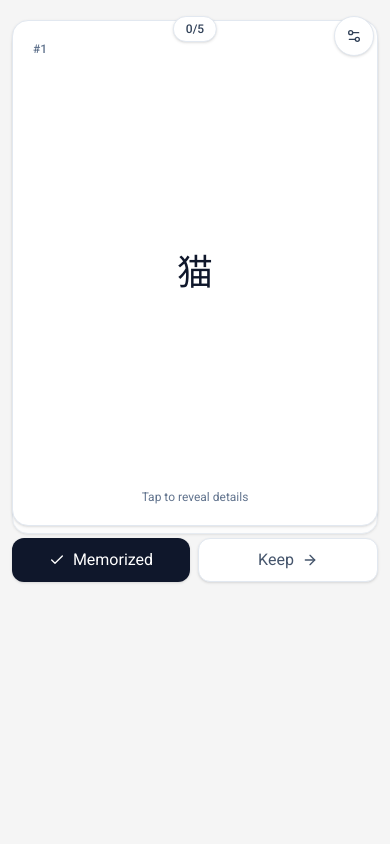
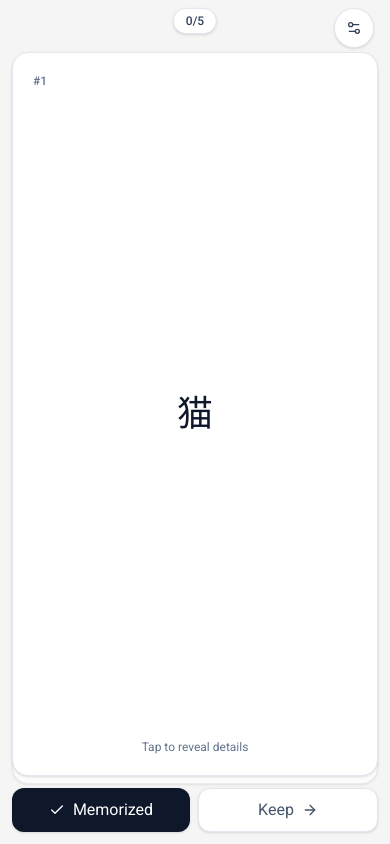
Before and after one commit to favrei/meet_vocab, a React (Vite) app: page / in a window 390 px wide. Both pictures are taken after a click on the button "Try with sample deck". Built offline with nearby package versions, Linux system fonts and the light colour scheme.

Commit message:
Fix mobile deck to fill viewport without scroll

```diff
--- a/src/components/SwipeDeck.tsx
+++ b/src/components/SwipeDeck.tsx
@@ -74,8 +74,8 @@ export default function SwipeDeck({
   }
 
   return (
-    <div className="mx-auto w-full max-w-[30rem]">
-      <div className="relative isolate h-[min(60svh,32rem)] min-h-[22rem] sm:h-[min(72vh,40rem)] sm:min-h-[30rem]">
+    <div className="mx-auto h-full w-full max-w-[30rem] sm:h-auto">
+      <div className="relative isolate h-full min-h-0 sm:h-[min(72vh,40rem)] sm:min-h-[30rem]">
         {backdropCard ? (
           <motion.div
             key={backdropCard.id}
--- a/src/screens/DeckScreen.tsx
+++ b/src/screens/DeckScreen.tsx
@@ -84,8 +84,8 @@ export default function DeckScreen({ cards, onImportNewDeck }: DeckScreenProps)
   }
 
   return (
-    <main className="mx-auto flex min-h-[100svh] w-full max-w-5xl items-start justify-center px-3 py-4 sm:min-h-screen sm:items-center sm:px-6 sm:py-6">
-      <section className="relative w-full pt-1">
+    <main className="mx-auto flex h-[100dvh] w-full max-w-5xl items-stretch justify-center overflow-hidden px-3 [padding-bottom:calc(env(safe-area-inset-bottom)+0.5rem)] [padding-top:calc(env(safe-area-inset-top)+0.5rem)] sm:h-auto sm:min-h-screen sm:items-center sm:px-6 sm:py-6">
+      <section className="relative flex w-full flex-1 flex-col pt-11 sm:flex-none sm:pt-1">
         <div className="pointer-events-none absolute left-1/2 top-0 z-20 -translate-x-1/2 rounded-full border border-slate-200 bg-white px-3 py-1 text-xs font-medium text-slate-700 shadow-sm">
           {memorizedCount}/{cards.length}
         </div>
@@ -99,7 +99,8 @@ export default function DeckScreen({ cards, onImportNewDeck }: DeckScreenProps)
         </button>
 
         {!done ? (
-          <>
+          <div className="flex min-h-0 flex-1 flex-col sm:flex-none">
+            <div className="min-h-0 flex-1 sm:flex-none">
               <SwipeDeck
                 currentCard={currentCard}
                 nextCard={nextCard}
@@ -109,8 +110,9 @@ export default function DeckScreen({ cards, onImportNewDeck }: DeckScreenProps)
                 onFlip={() => setFlipped((current) => !current)}
                 onSwipe={handleSwipe}
               />
+            </div>
 
-            <div className="mx-auto mt-3 flex w-full max-w-[30rem] items-center gap-2 sm:mt-4 sm:gap-3">
+            <div className="mx-auto mt-3 flex w-full max-w-[30rem] items-center gap-2 pb-1 sm:mt-4 sm:gap-3 sm:pb-0">
               <button
                 type="button"
                 onClick={() => handleSwipe('left')}
@@ -132,9 +134,10 @@ export default function DeckScreen({ cards, onImportNewDeck }: DeckScreenProps)
                 <ArrowRight className="h-4 w-4" />
               </button>
             </div>
-          </>
+          </div>
         ) : (
-          <section className="mx-auto mt-10 w-full max-w-xl rounded-2xl border border-slate-200 bg-white p-7 text-center shadow-sm">
+          <section className="mx-auto flex w-full flex-1 items-center justify-center sm:mt-10 sm:flex-none">
+            <div className="w-full max-w-xl rounded-2xl border border-slate-200 bg-white p-7 text-center shadow-sm">
               <p className="text-xs font-medium uppercase tracking-[0.18em] text-slate-500">Deck Complete</p>
               <h2 className="mt-2 text-3xl font-semibold tracking-tight text-slate-900">No cards left in active deck</h2>
               <p className="mt-3 text-sm text-slate-600">All cards are memorized. Restart, reset, or import a new deck.</p>
@@ -148,6 +151,7 @@ export default function DeckScreen({ cards, onImportNewDeck }: DeckScreenProps)
                 <Pill onClick={() => applyDeckAction((state) => resetMemorized(state))}>
                   Reset memorized
                 </Pill>
+              </div>
             </div>
           </section>
         )}
```
Lines whose indentation alone changed are shown as unchanged.
